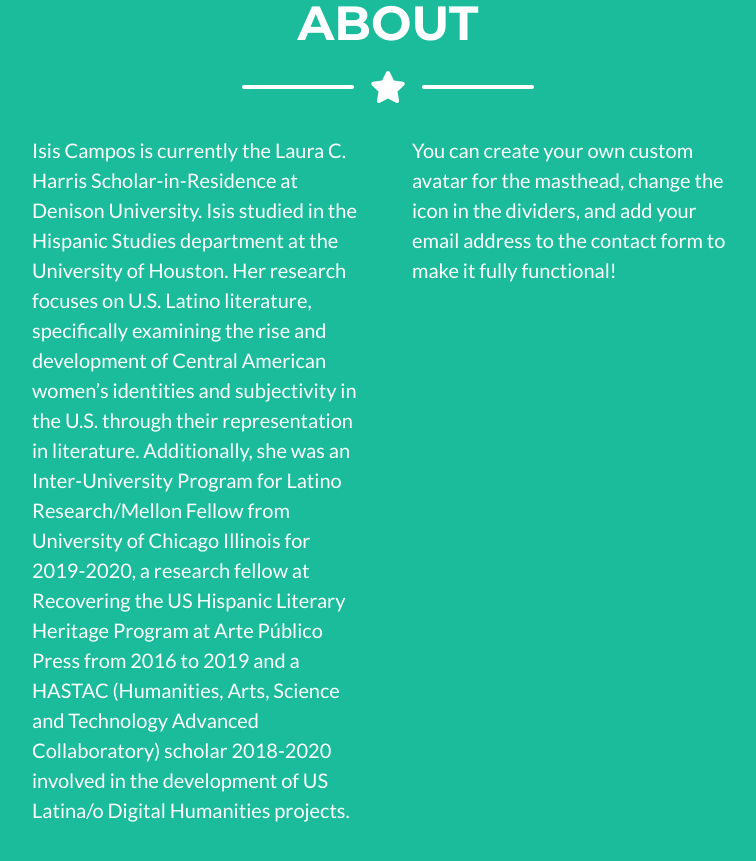
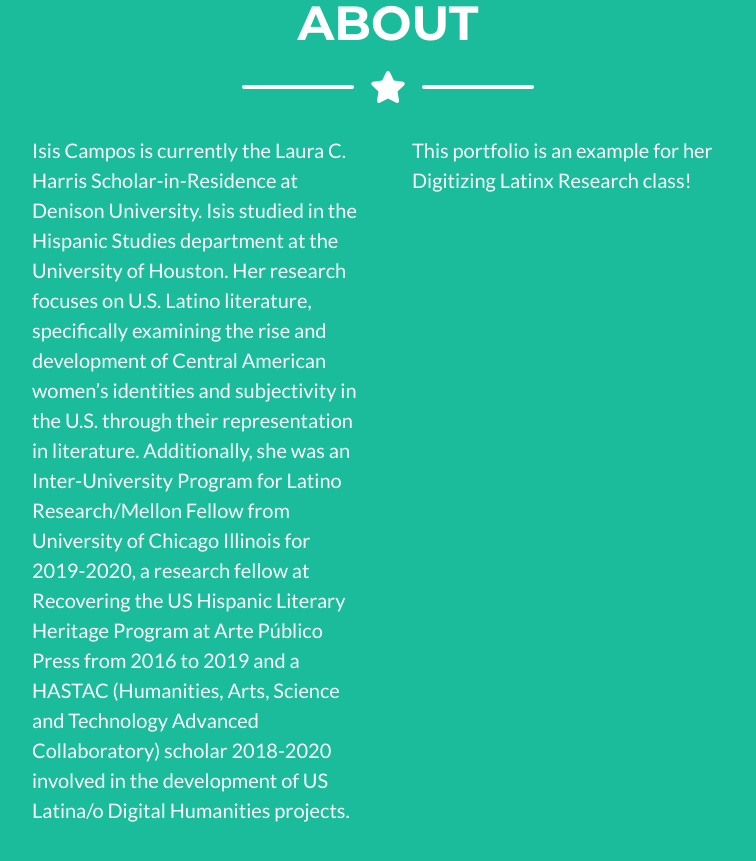
Before and after one commit to camposisis/Digitizing-Latina-Research, a website: page index.html in a window 1280 px wide. Shown: the part 1678-2539 px from the top of the page, without its empty margins (252-1008 px from the left). Drawn offline with nearby package versions, Linux system fonts and the light colour scheme.

Commit message:
Update index.html

```diff
--- a/index.html
+++ b/index.html
@@ -137,7 +137,7 @@
                 <!-- About Section Content-->
                 <div class="row">
                     <div class="col-lg-4 ml-auto"><p class="lead">Isis Campos is currently the Laura C. Harris Scholar-in-Residence at Denison University. Isis studied in the Hispanic Studies department at the University of Houston. Her research focuses on U.S. Latino literature, specifically examining the rise and development of Central American women’s identities and subjectivity in the U.S. through their representation in literature. Additionally, she was an Inter-University Program for Latino Research/Mellon Fellow from University of Chicago Illinois for 2019-2020, a research fellow at Recovering the US Hispanic Literary Heritage Program at Arte Público Press from 2016 to 2019 and a HASTAC (Humanities, Arts, Science and Technology Advanced Collaboratory) scholar 2018-2020 involved in the development of US Latina/o Digital Humanities projects.</p></div>
-                    <div class="col-lg-4 mr-auto"><p class="lead">You can create your own custom avatar for the masthead, change the icon in the dividers, and add your email address to the contact form to make it fully functional!</p></div>
+                    <div class="col-lg-4 mr-auto"><p class="lead">This portfolio is an example for her Digitizing Latinx Research class!</p></div>
                 </div>
             </div>
         </section>
```
